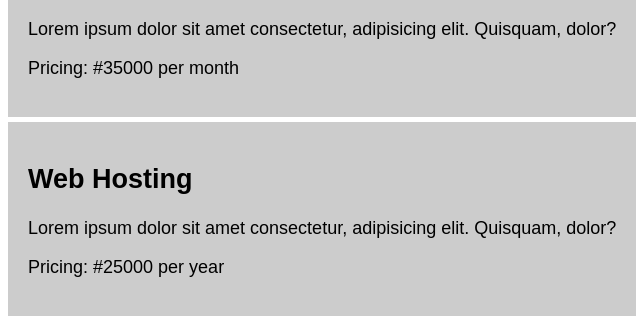
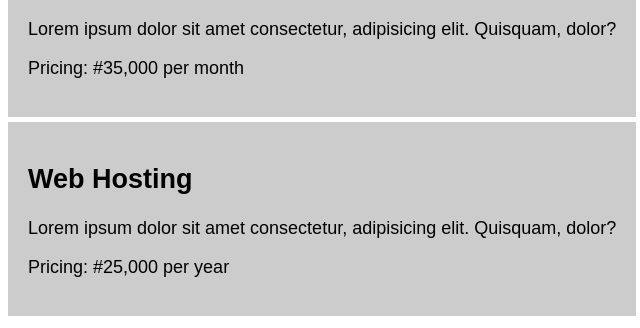
Before and after one commit to PublikPhigor/web-design, a plain HTML site: page services.html in a window 1280 px wide. Shown: the part 549-877 px from the top of the page, 56-696 px from the left. Drawn offline with Linux system fonts and the light colour scheme.

Commit message:
some corrections

```diff
--- a/services.html
+++ b/services.html
@@ -52,12 +52,12 @@
                 <div class="services">
                     <h2>Website Maintenance</h2>
                     <p>Lorem ipsum dolor sit amet consectetur, adipisicing elit. Quisquam, dolor?</p>
-                    <p>Pricing: #35000 per month</p>
+                    <p>Pricing: #35,000 per month</p>
                 </div>
                 <div class="services">
                     <h2>Web Hosting</h2>
                     <p>Lorem ipsum dolor sit amet consectetur, adipisicing elit. Quisquam, dolor?</p>
-                    <p>Pricing: #25000 per year</p>
+                    <p>Pricing: #25,000 per year</p>
                 </div>
             </div>
                 <aside class="sidebar">
--- a/style.css
+++ b/style.css
@@ -127,7 +127,7 @@ body {
         text-align: center;
     }
 
-    /* font awesome */
+    /* font awesome icons */
     .fab, .fa {
     font-size: 4rem;
     }
```
Lines whose indentation alone changed are shown as unchanged.
